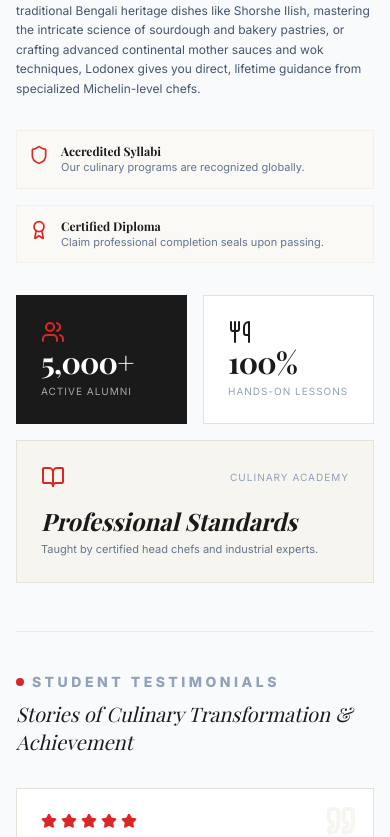
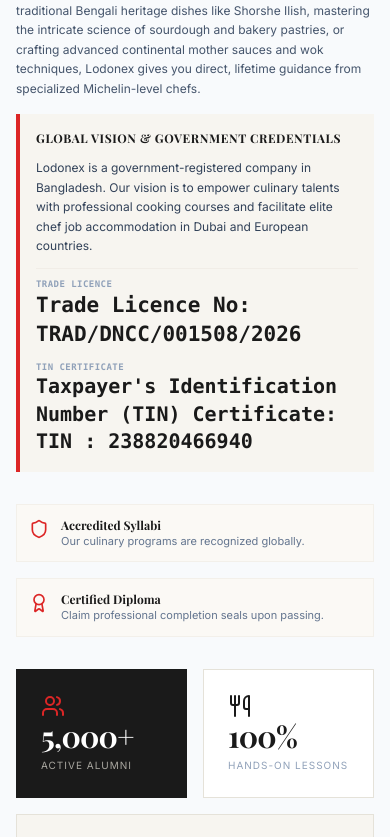
Before and after one commit to lodonex/Lodonex, a React (Vite) app: page / in a window 390 px wide. Shown: the part 4207-5044 px from the top of the page. Built offline with nearby package versions, Linux system fonts and the light colour scheme; no server answers; the database is empty; a web font is replaced by a local one.

Commit message:
feat: add About Us page and navigation
Integrated the About Us component into the main application navigation and layout to provide visibility on the academy's vision and credentials.

```diff
--- a/src/App.tsx
+++ b/src/App.tsx
@@ -27,6 +27,7 @@
 import AdminSimulationPanel from "./components/AdminSimulationPanel";
 import { OurChefs } from "./components/OurChefs";
 import Policies from "./components/Policies";
+import AboutUs from "./components/AboutUs";
 
 import { Mail, Phone, MapPin, Instagram, Facebook, Linkedin, Music, Youtube, Lock } from "lucide-react";
 import { Language, Course, Recipe, StudentProgress, Badge, UserAccount } from "./types";
@@ -604,6 +605,12 @@
                 }}
               />
             )}
+
+            {currentTab === "about" && (
+              <div className="max-w-7xl mx-auto px-4 sm:px-6 lg:px-8 py-10">
+                <AboutUs lang={lang} />
+              </div>
+            )}
           </>
         )}
       </main>
@@ -678,6 +685,7 @@
                     { id: "chefs", label: t.ourChefs },
                     { id: "live", label: t.liveMasterclass },
                     { id: "blogs", label: t.blogs },
+                    { id: "about", label: lang === "en" ? "About Us" : "আমাদের সম্পর্কে" },
                   ].map((link) => (
                     <li key={link.id}>
                       <button
@@ -740,11 +748,11 @@
                   </div>
                   <div className="flex items-center gap-2">
                     <Phone className="h-4 w-4 text-editorial-accent flex-shrink-0" />
-                    <span>+880 2-8812345, +880 1712-345678</span>
+                    <span>+88 01711-924269</span>
                   </div>
                   <div className="flex items-center gap-2">
                     <Mail className="h-4 w-4 text-editorial-accent flex-shrink-0" />
-                    <span className="underline">info@lodonex.edu.bd</span>
+                    <span className="underline">lodonexcookingacademy@gmail.com</span>
                   </div>
                 </div>
               </div>
@@ -766,7 +774,7 @@
                   </a>
                   <a
                     id="social-facebook"
-                    href="https://facebook.com"
+                    href="https://www.facebook.com/lodonex2026/"
                     target="_blank"
                     rel="noopener noreferrer"
                     className="p-1.5 bg-neutral-800 border border-neutral-700 text-[#E5E2D9]/70 hover:bg-[#1877F2]/10 hover:border-[#1877F2] hover:text-[#1877F2] transition-all duration-300 rounded-none cursor-pointer"
--- a/src/components/AboutUs.tsx
+++ b/src/components/AboutUs.tsx
@@ -36,6 +36,28 @@
               ? "Whether you're exploring the delicate spice chemistry of traditional Bengali heritage dishes like Shorshe Ilish, mastering the intricate science of sourdough and bakery pastries, or crafting advanced continental mother sauces and wok techniques, Lodonex gives you direct, lifetime guidance from specialized Michelin-level chefs."
               : "ঐতিহ্যবাহী বাঙালি সর্ষে ইলিশের মশলার রসায়ন অন্বেষণ করা, পেশাদার টকমিষ্টি পাউরুটি ও বেকিংয়ের গোপন সূত্র রপ্ত করা, কিংবা কন্টিনেন্টাল মাদার সস এবং ওক ফ্রাইং টেকনিকের খুঁটিনাটি শেখা—সবক্ষেত্রেই লোডোনেক্স আপনাকে দিচ্ছে আজীবন বিশেষজ্ঞ নির্দেশিকা।"}
           </p>
+
+          {/* Vision & Government Credentials Section */}
+          <div id="vision-credentials-block" className="p-4 bg-[#F7F5F0] border-l-4 border-editorial-accent space-y-3 my-4">
+            <h3 className="font-serif font-bold text-editorial-dark text-xs sm:text-sm uppercase tracking-wider">
+              {isEn ? "Global Vision & Government Credentials" : "আমাদের বৈশ্বিক ভিশন এবং সরকারি স্বীকৃতি"}
+            </h3>
+            <p className="text-slate-700 leading-relaxed text-xs">
+              {isEn
+                ? "Lodonex is a government-registered company in Bangladesh. Our vision is to empower culinary talents with professional cooking courses and facilitate elite chef job accommodation in Dubai and European countries."
+                : "লোডোনেক্স বাংলাদেশ সরকার কর্তৃক অনুমোদিত ও নিবন্ধিত একটি কালিনারি একাডেমি। আমাদের মূল লক্ষ্য ও ভিশন হলো পেশাদার কুকিং কোর্সের মাধ্যমে দক্ষ জনশক্তি তৈরি করা এবং দুবাই ও ইউরোপের বিভিন্ন দেশে শেফদের উপযুক্ত চাকরির আবাসন ও কর্মসংস্থানের ব্যবস্থা করা।"}
+            </p>
+            <div className="grid grid-cols-1 sm:grid-cols-2 gap-3 pt-2 border-t border-editorial-border/40 font-mono text-[10px] sm:text-[11px] text-editorial-dark">
+              <div>
+                <span className="block text-slate-400 uppercase text-[9px] font-bold tracking-wider">{isEn ? "Trade Licence" : "ট্রেড লাইসেন্স"}</span>
+                <span className="font-bold text-[21px] text-left block leading-snug">Trade Licence No: TRAD/DNCC/001508/2026</span>
+              </div>
+              <div className="font-bold text-[20px] leading-snug">
+                <span className="block text-slate-400 uppercase text-[9px] font-bold tracking-wider">{isEn ? "TIN Certificate" : "টিন সার্টিফিকেট"}</span>
+                <span className="font-bold">Taxpayer's Identification Number (TIN) Certificate: TIN : 238820466940</span>
+              </div>
+            </div>
+          </div>
 
           {/* Pillars */}
           <div className="grid grid-cols-1 sm:grid-cols-2 gap-4 pt-4 text-editorial-dark">
--- a/src/components/Header.tsx
+++ b/src/components/Header.tsx
@@ -37,6 +37,7 @@
     { id: "chefs", label: t.ourChefs },
     { id: "live", label: t.liveMasterclass },
     { id: "blogs", label: t.blogs },
+    { id: "about", label: lang === "en" ? "About Us" : "আমাদের সম্পর্কে" },
   ];
 
   return (
```
